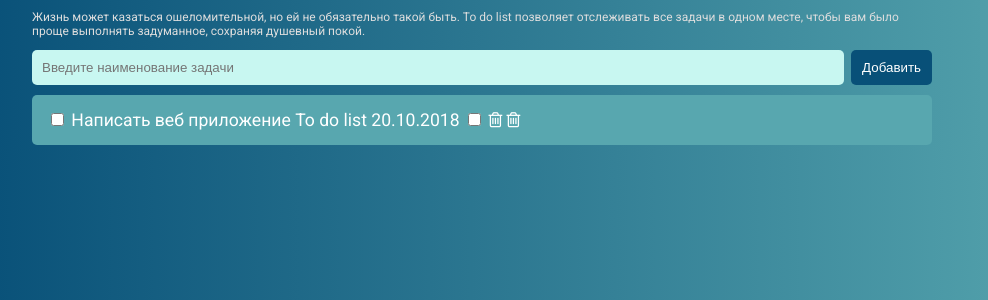
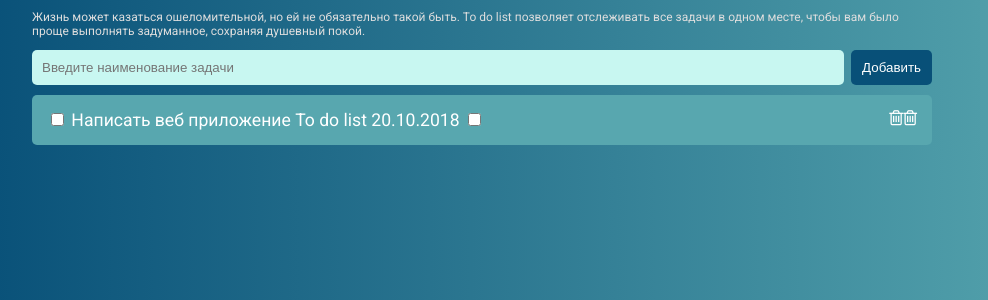
Before and after one commit to Beginner95/to-do-list, a PHP site: page / in a window 1280 px wide. Shown: the part 161-461 px from the top of the page, without its empty margins (158-1146 px from the left). Run offline with PHP 8.4, Linux system fonts and the light colour scheme.

Commit message:
Иконку корзины разместил с правой стороны

```diff
--- a/css/main.css
+++ b/css/main.css
@@ -87,3 +87,7 @@ h2{
     margin: 0 5px;
     padding: 0 5px;
 }
+
+.fa-trash-o{
+    float: right;
+}
```
